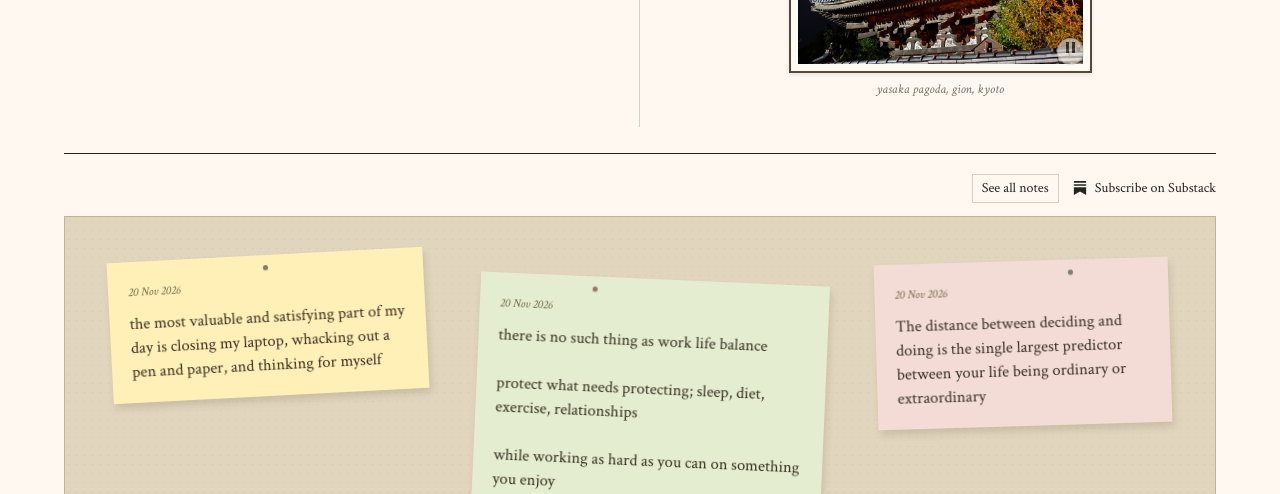
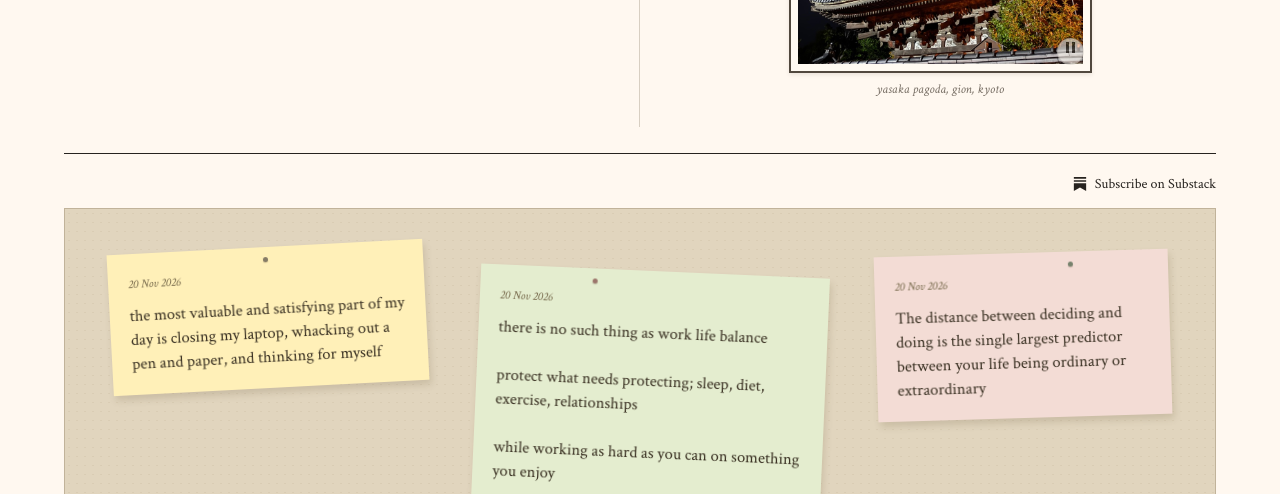
Before and after one commit to rajadhanda/rajadhanda.github.io, a plain HTML site: page index.html in a window 1280 px wide. Shown: the part 606-1100 px from the top of the page. Drawn offline with nearby package versions, Linux system fonts and the light colour scheme; a web font is replaced by a local one.

Commit message:
Keep the pinboard subscribe link only

```diff
--- a/assets/css/edition.css
+++ b/assets/css/edition.css
@@ -1622,24 +1622,8 @@ dialog img {
   gap: 5px 14px;
 }
 
-.substack-all {
-  padding: 3px 9px;
-  border: 1px solid var(--line);
-  font-size: 14px;
-  text-decoration: none;
-}
-
-.substack-all:hover {
-  border-color: var(--ink);
-  text-decoration: underline;
-}
+
 
 .front-notes .front-note p {
   margin-bottom: 0;
 }
-
-@media (max-width: 700px) {
-  .substack-all {
-    font-size: 12px;
-  }
-}
--- a/index.html
+++ b/index.html
@@ -1034,12 +1034,6 @@
           </div>
           <div class="substack-actions">
             <a
-              class="substack-all"
-              href="https://substack.com/@rajadhanda/notes"
-              target="_blank"
-              rel="noopener noreferrer"
-            >See all notes</a>
-            <a
             class="substack-subscribe"
             href="https://rajadhanda.substack.com/subscribe"
             target="_blank"
```
